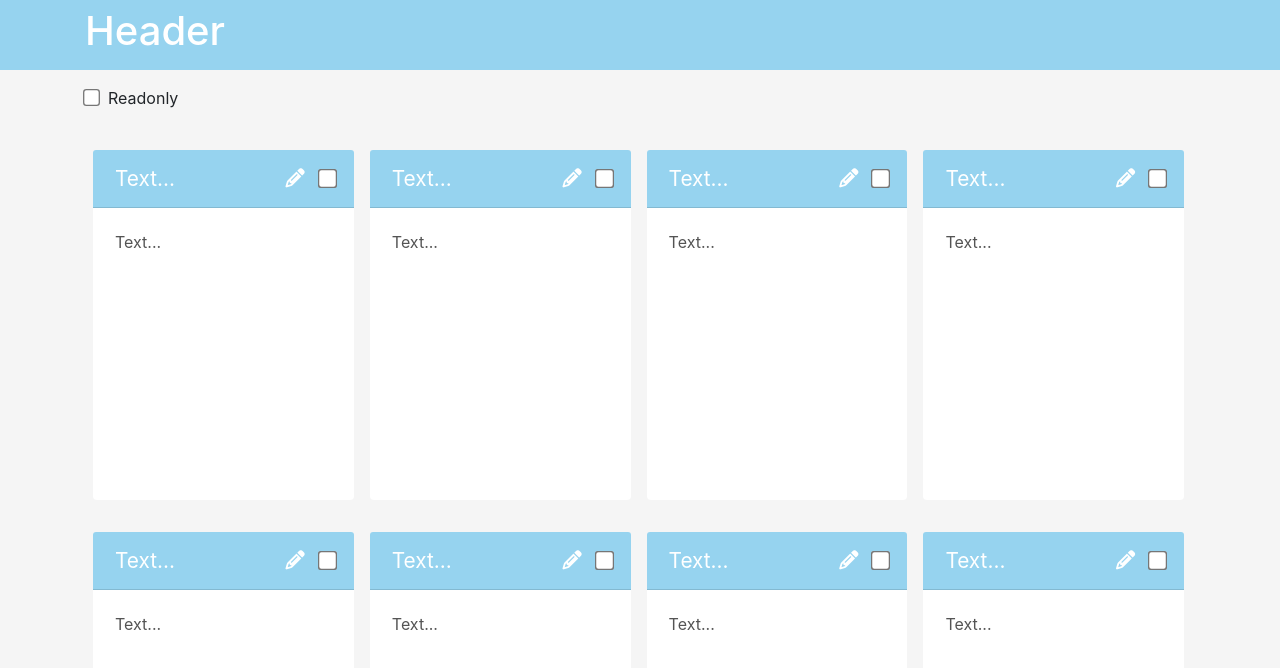
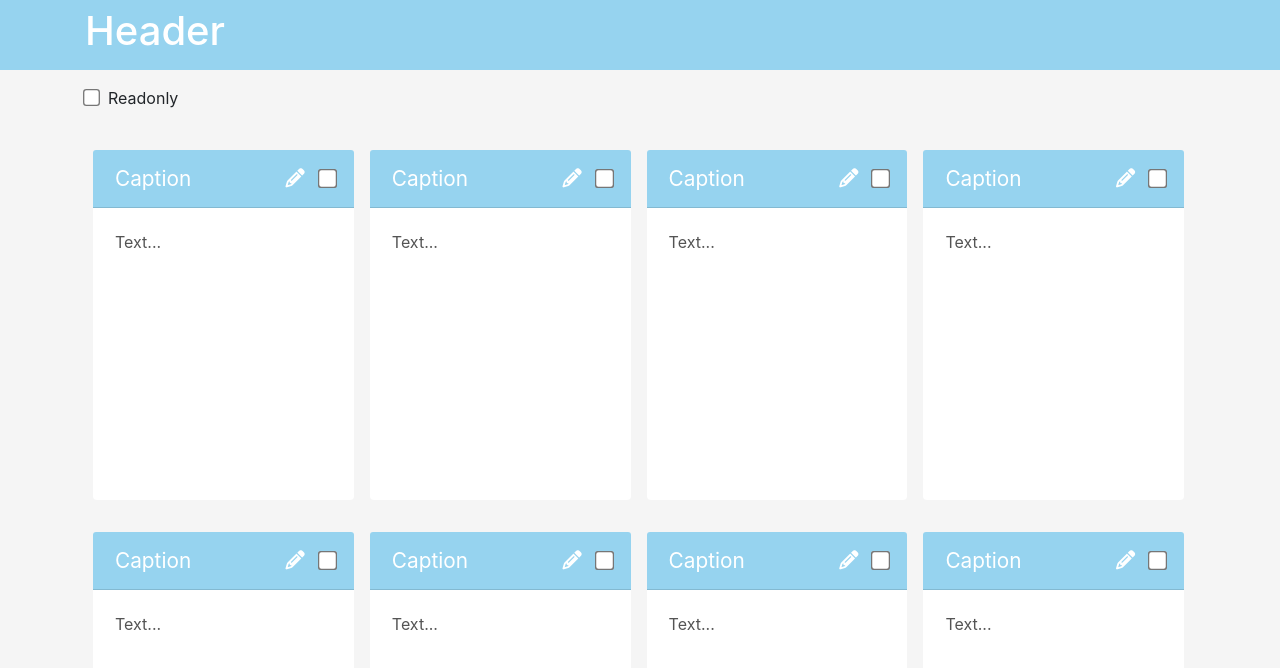
Before and after one commit to mkaleda-gomel-iba-by/react-app, a React (Create React App) app: page / in a window 1280 px wide. Shown: the top 668 px of the page. Built offline with nearby package versions, Linux system fonts and the light colour scheme.

Commit message:
refactoring task 4

```diff
--- a/src/components/app/content/cards/card/index.js
+++ b/src/components/app/content/cards/card/index.js
@@ -3,18 +3,15 @@ import './index.css'
 
 const classNames = require('classnames');
 
-function Card({readonly}) {
-    const initHeader = 'Caption';
-    const initBody = 'Text...';
-
+function Card(props) {
     const [cardOptions, setCardOptions] = useState({checked: false, editable: false})
-    const [cardData, setCardData] = useState({header: initHeader, body: initBody})
-    const [backupState, setBackupState] = useState({header: initBody, body: initBody})
+    const [cardData, setCardData] = useState({header: props.initHeader, body: props.initBody})
+    const [backupState, setBackupState] = useState({header: props.initHeader, body: props.initBody})
 
     useEffect(() => {
         setCardOptions({checked: cardOptions.checked, editable: false})
         setCardData({header: backupState.header, body: backupState.body})
-    }, [readonly])
+    }, [props.readonly, backupState.body, backupState.header, cardOptions.checked])
 
     const cancelEditing = () => setCardOptions({editable: false, checked: cardOptions.checked})
     const saveCardDataChanges = () => {
@@ -36,7 +33,7 @@ function Card({readonly}) {
     </Fragment>
 
     const viewPanel = <Fragment>
-        {readonly || (<i className="fa fa-pencil" aria-hidden="true" onClick={editCard}/>)}
+        {props.readonly || (<i className="fa fa-pencil" aria-hidden="true" onClick={editCard}/>)}
         <input type="checkbox" checked={cardOptions.checked} onChange={selectCard}/>
     </Fragment>
 
--- a/src/components/app/content/cards/index.js
+++ b/src/components/app/content/cards/index.js
@@ -5,7 +5,8 @@ import Card from "./card";
 function Cards(props) {
     return (
         <div className="cards">
-            {props.cards.map(card => <Card readonly={props.readOnly} key={card.id}/>)}
+            {props.cards.map(card => <Card readonly={props.readOnly} initHeader={card.header} initBody={card.body}
+                                           key={card.id}/>)}
         </div>
     )
 }
--- a/src/components/app/content/index.js
+++ b/src/components/app/content/index.js
@@ -4,7 +4,16 @@ import Cards from "./cards";
 
 function Content() {
     const [readOnly, setReadOnly] = useState(false)
-    const cards = [{id: 1}, {id: 2}, {id: 3}, {id: 4}, {id: 5}, {id: 6}, {id: 7}, {id: 8}]
+    const cards = [
+        {id: 1, header: 'Caption', body: 'Text...'},
+        {id: 2, header: 'Caption', body: 'Text...'},
+        {id: 3, header: 'Caption', body: 'Text...'},
+        {id: 4, header: 'Caption', body: 'Text...'},
+        {id: 5, header: 'Caption', body: 'Text...'},
+        {id: 6, header: 'Caption', body: 'Text...'},
+        {id: 7, header: 'Caption', body: 'Text...'},
+        {id: 8, header: 'Caption', body: 'Text...'}
+    ]
 
     return (
         <div className="content content-layout">
```
